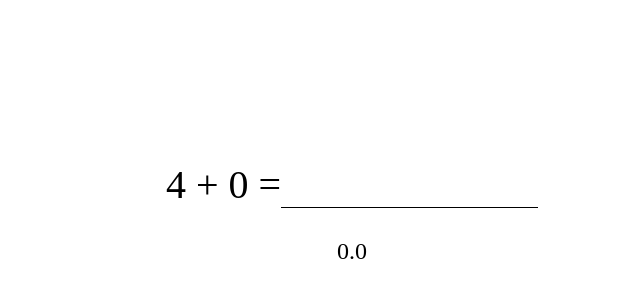
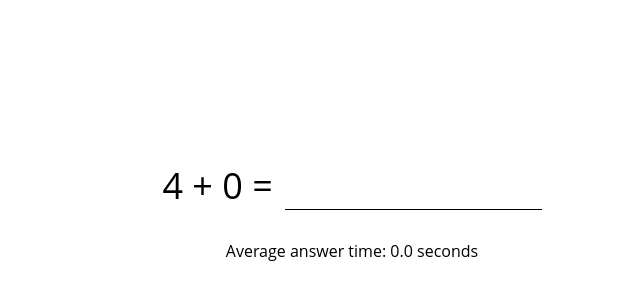
Before and after one commit to nelsW70/math-game, an Angular app: page / in a window 1280 px wide. Shown: the part 92-392 px from the top of the page, without its empty margins (288-928 px from the left). Built offline with nearby package versions, Linux system fonts and the light colour scheme.

Commit message:
add: using observable to detect percentage difference in correct answer and provided answer

```diff
--- /dev/null
+++ b/src/app/answer-highlight.directive.ts
@@ -0,0 +1,18 @@
+import { Directive, ElementRef, OnInit } from '@angular/core';
+import { NgControl } from '@angular/forms';
+import { map, filter } from 'rxjs/operators';
+
+@Directive({
+  selector: '[appAnswerHighlight]'
+})
+export class AnswerHighlightDirective implements OnInit {
+  constructor(private el: ElementRef, private controlName: NgControl) {}
+
+  ngOnInit() {
+    this.controlName.control.parent.valueChanges
+      .pipe(map(({ a, b, answer }) => Math.abs((a + b - answer) / (a + b))))
+      .subscribe(value => {
+        console.log(value);
+      });
+  }
+}
--- a/src/app/app.module.ts
+++ b/src/app/app.module.ts
@@ -4,9 +4,10 @@ import { ReactiveFormsModule } from '@angular/forms';
 
 import { AppComponent } from './app.component';
 import { EquationComponent } from './equation/equation.component';
+import { AnswerHighlightDirective } from './answer-highlight.directive';
 
 @NgModule({
-  declarations: [AppComponent, EquationComponent],
+  declarations: [AppComponent, EquationComponent, AnswerHighlightDirective],
   imports: [BrowserModule, ReactiveFormsModule],
   providers: [],
   bootstrap: [AppComponent]
--- a/src/app/equation/equation.component.css
+++ b/src/app/equation/equation.component.css
@@ -2,7 +2,7 @@ form {
   margin-top: 20%;
   display: flex;
   justify-content: center;
-  font-size: 40px;
+  font-size: 36px;
   position: relative;
 }
 
@@ -12,6 +12,7 @@ input {
   border-bottom: 1px solid black;
   width: 20%;
   text-align: center;
+  margin-left: 0.75rem;
 }
 
 input:focus {
@@ -24,5 +25,5 @@ input:focus {
   left: 0;
   right: 0;
   text-align: center;
-  font-size: 24px;
+  font-size: 16px;
 }
--- a/src/app/equation/equation.component.html
+++ b/src/app/equation/equation.component.html
@@ -1,8 +1,8 @@
 <form [formGroup]="mathForm">
   <div class="equation">{{ a }} + {{ b }} =</div>
-  <input formControlName="answer" />
+  <input appAnswerHighlight formControlName="answer" />
 </form>
 
 <div class="stats">
-  {{ secondsPerSolution | number: '1.1-3' }}
+  Average answer time: {{ secondsPerSolution | number: '1.1-3' }} seconds
 </div>
--- a/src/styles.css
+++ b/src/styles.css
@@ -1 +1,4 @@
 /* You can add global styles to this file, and also import other style files */
+body {
+  font-family: 'Open Sans', sans-serif;
+}
```
Also changed, not shown: 1 other file (tests, documents, lock files or other folders).
